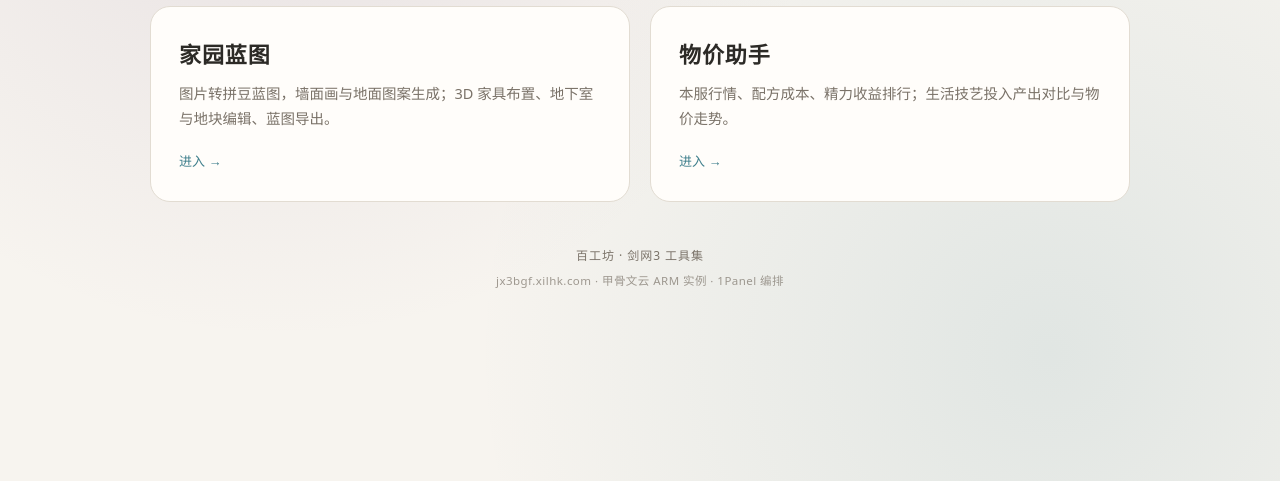
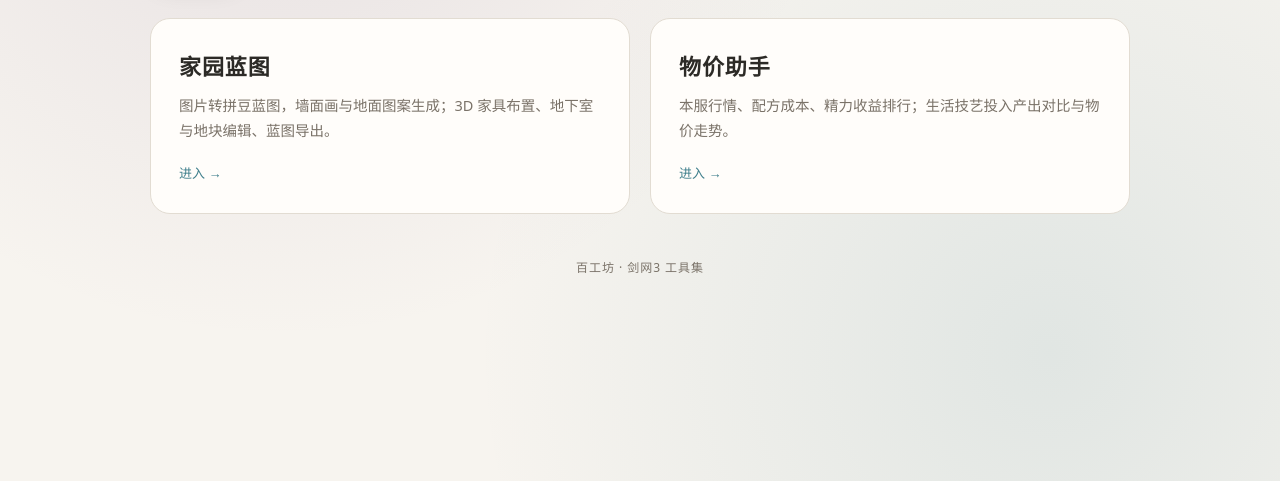
Before and after one commit to muqing-kg/jx3baigongfang, a website: page index.html in a window 1280 px wide. Shown: the part 319-800 px from the top of the page. Drawn offline with Linux system fonts and the light colour scheme.

Commit message:
入口页去掉运行环境说明

```diff
--- a/index.html
+++ b/index.html
@@ -68,7 +68,6 @@
       .card p { margin: 0; color: var(--dim); font-size: 14.5px; line-height: 1.75; }
       .card .go { display: inline-block; margin-top: 20px; font-size: 13px; color: var(--accent-2); }
       footer { margin-top: 44px; color: var(--dim); font-size: 12px; text-align: center; letter-spacing: 0.08em; }
-      footer .env { margin-top: 8px; font-size: 11.5px; opacity: 0.7; letter-spacing: 0.04em; }
       @media (max-width: 560px) {
         .hero { gap: 16px; }
         .hero img { width: 68px; height: 68px; border-radius: 18px; }
@@ -104,7 +103,6 @@
 
       <footer>
         <div>百工坊 · 剑网3 工具集</div>
-        <div class="env">jx3bgf.xilhk.com · 甲骨文云 ARM 实例 · 1Panel 编排</div>
       </footer>
     </main>
   </body>
```
